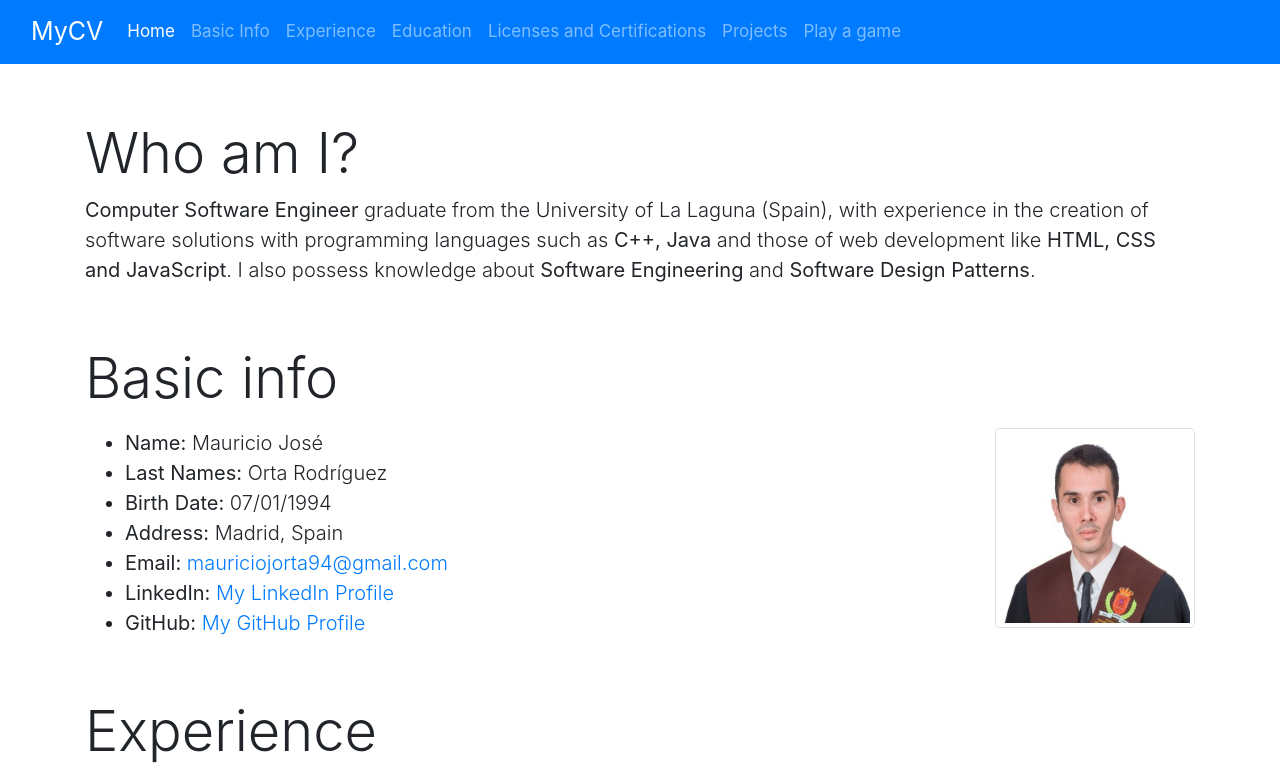
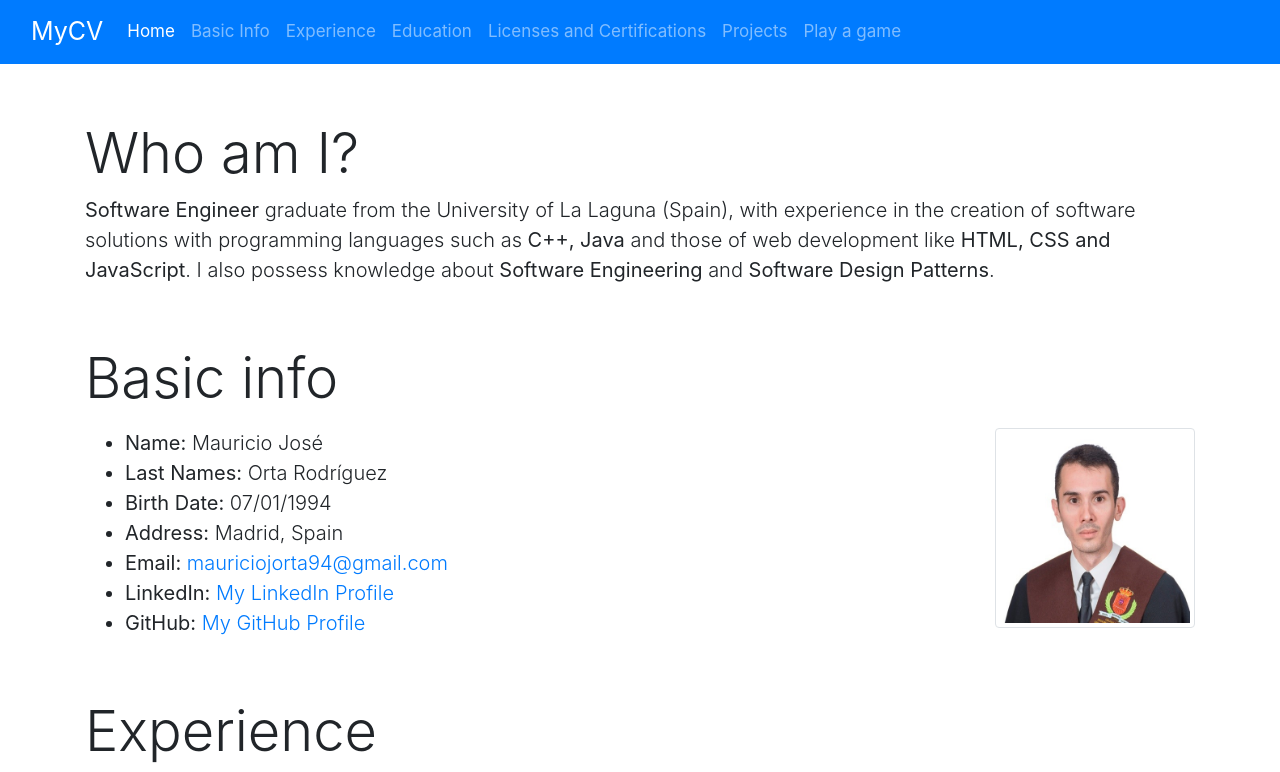
Before and after one commit to mauriciojorta/myCvSite, a React (Create React App) app: page /#/ in a window 1280 px wide. Shown: the top 772 px of the page. Built offline with nearby package versions, Linux system fonts and the light colour scheme.

Commit message:
More concise degree name

```diff
--- a/src/components/cv_sections/Introduction.js
+++ b/src/components/cv_sections/Introduction.js
@@ -5,9 +5,9 @@ export default function Introduction() {
     <div id="introductionSection">
       <h1 className="display-4 mb-2">Who am I?</h1>
       <p className="lead">
-        <b>Computer Software Engineer</b> graduate from the University of La
-        Laguna (Spain), with experience in the creation of software solutions
-        with programming languages such as <b>C++, Java</b> and those of web
+        <b>Software Engineer</b> graduate from the University of La Laguna
+        (Spain), with experience in the creation of software solutions with
+        programming languages such as <b>C++, Java</b> and those of web
         development like <b>HTML, CSS and JavaScript</b>. I also possess
         knowledge about <b>Software Engineering</b> and{' '}
         <b>Software Design Patterns</b>.
```
